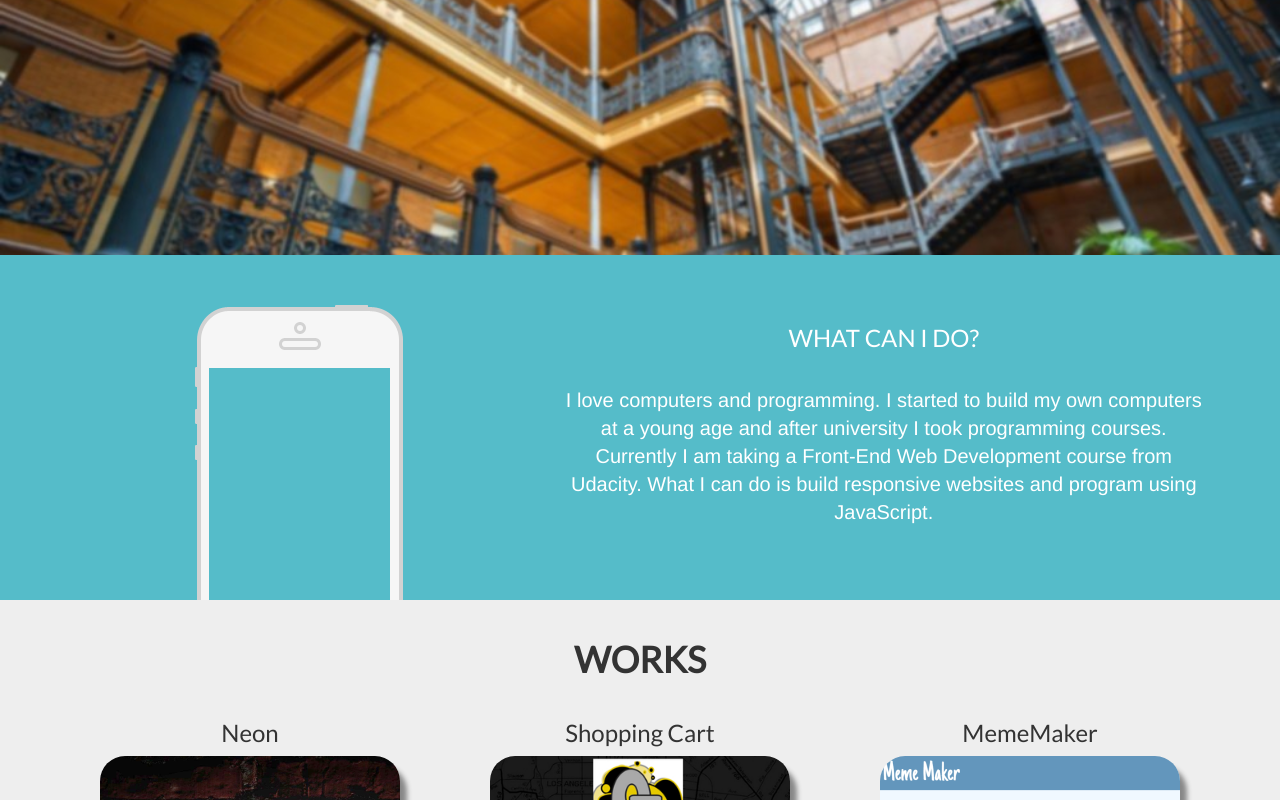
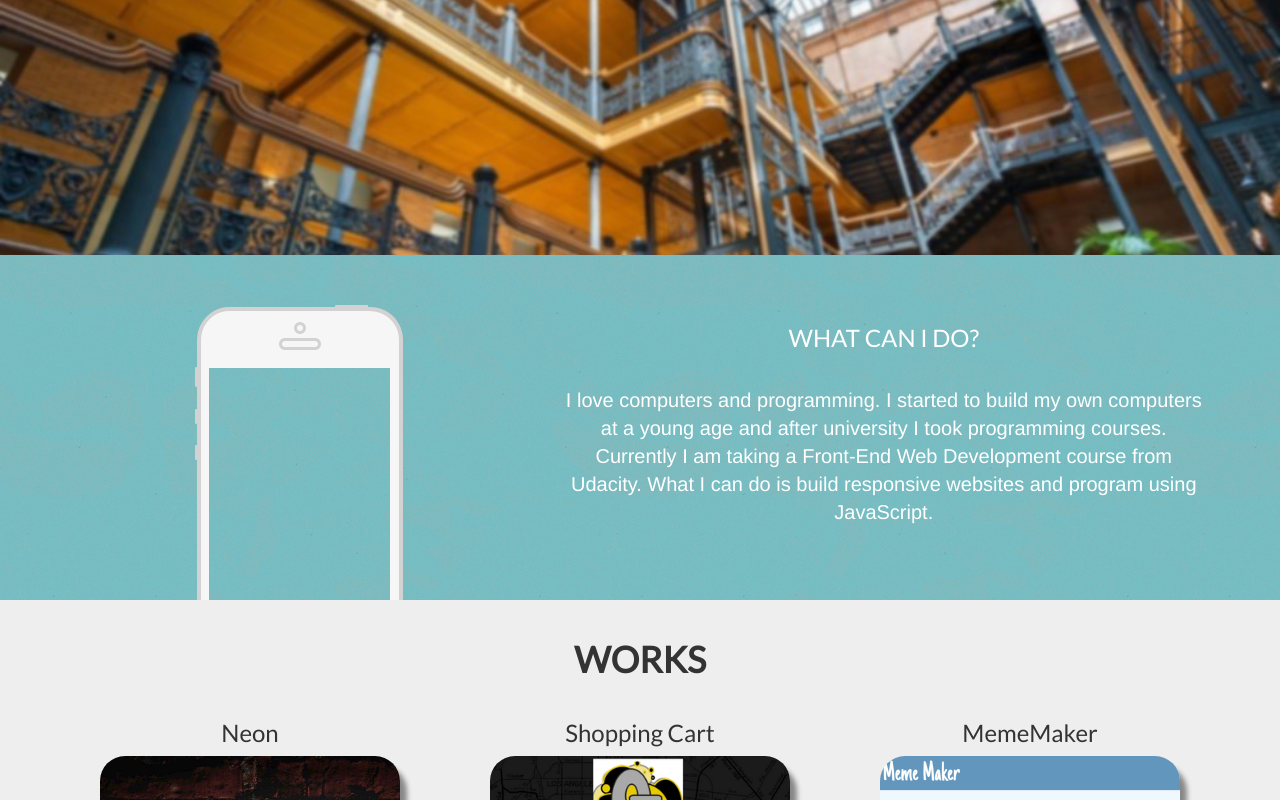
Before and after one commit to LuckyDucky24/portfolioSite, a plain HTML site: page index.html in a window 1280 px wide. Shown: the part 467-1267 px from the top of the page. Drawn offline with nearby package versions, Linux system fonts and the light colour scheme; a web font is replaced by a local one.

Commit message:
Update style.css

```diff
--- a/css/style.css
+++ b/css/style.css
@@ -164,6 +164,7 @@ a:after {
 
 /* aboutme */
 #aboutme {
+	background-image: url("../img/bedge-grunge.png");
 	background-color: #55bcc9;
 	padding-top: 50px;
 	margin-bottom: 0px;
```
